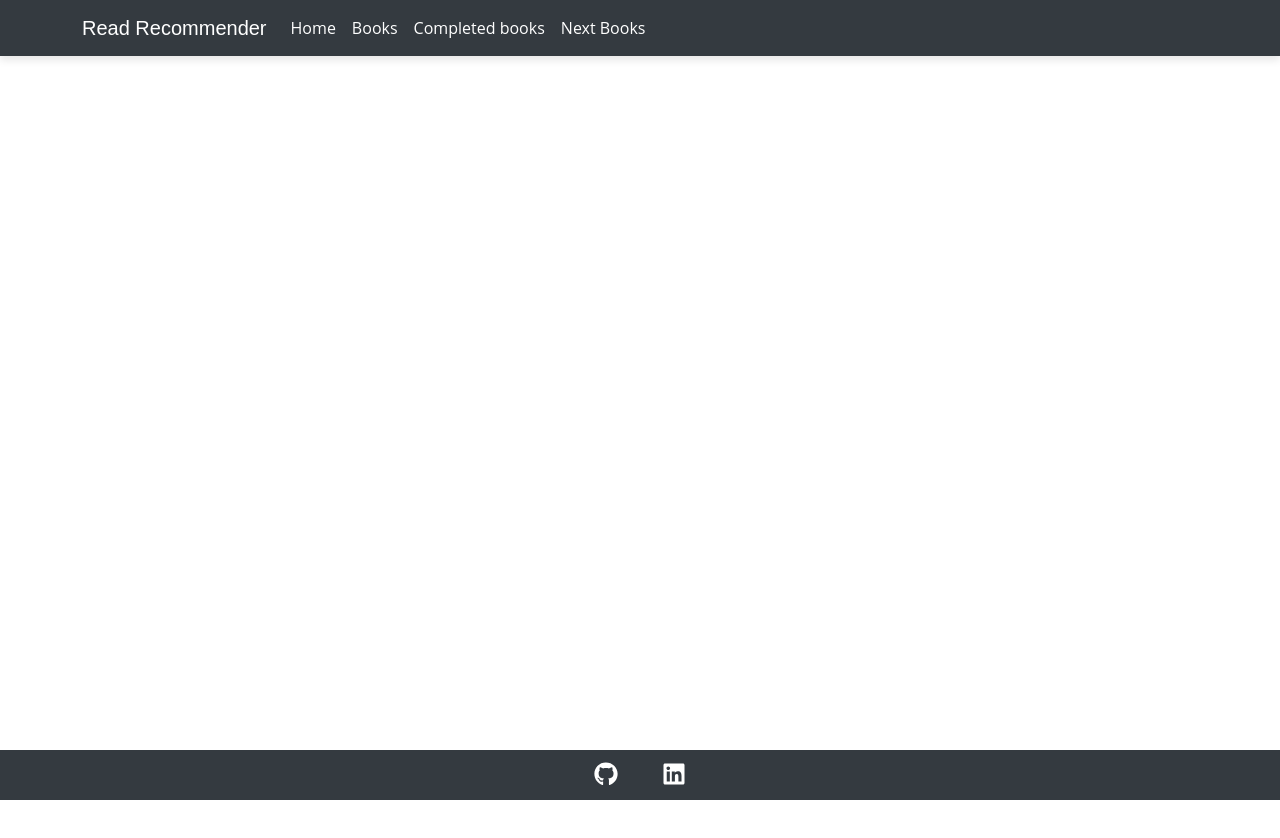
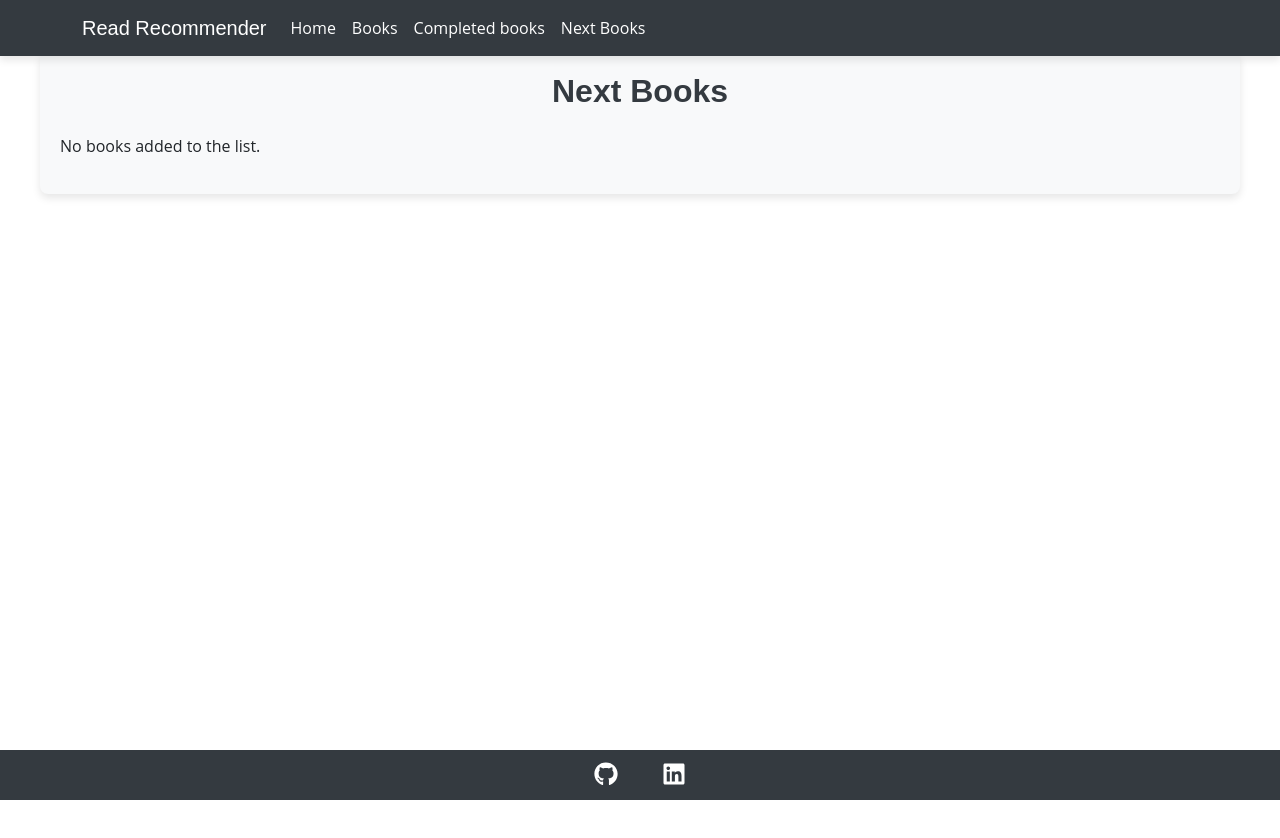
Before and after one commit to LeooRodriguez/ReadRecommender, a React (Create React App) app: page /nextbooks in a window 1280 px wide. Shown: the top 838 px of the page. Built offline with nearby package versions, Linux system fonts and the light colour scheme.

Commit message:
NextBooks ready

```diff
--- a/src/App.js
+++ b/src/App.js
@@ -18,7 +18,7 @@ const App = () => {
           <Route path="/" element={<HomePage />} />
           <Route path="/search" element={<div className="search-page"><SearchPage /></div>} />
           <Route path="/saved" element={<SavedBooksPage />} />
-          <Route path="/nextbooks" component={NextBooksPage} />
+          <Route path="/nextbooks" element={<NextBooksPage />} />
         </Routes>
         <Footer />
       </div>
--- a/src/components/NextBooksPage.css
+++ b/src/components/NextBooksPage.css
@@ -0,0 +1,66 @@
+.next-books-page {
+    margin: 20px auto;
+    padding: 20px;
+    max-width: 1200px;
+    background-color: #f8f9fa;
+    border-radius: 8px;
+    box-shadow: 0 4px 8px rgba(0, 0, 0, 0.1);
+  }
+
+  .page-title {
+    text-align: center;
+    margin-bottom: 20px;
+    font-size: 2rem;
+    color: #343a40;
+    font-weight: bold;
+  }
+
+  .card {
+    margin: 10px;
+    border: none;
+    transition: transform 0.3s, box-shadow 0.3s;
+  }
+
+  .card:hover {
+    transform: scale(1.05);
+    box-shadow: 0 8px 16px rgba(0, 0, 0, 0.2);
+  }
+
+  .card img {
+    height: 250px;
+    object-fit: cover;
+    border-top-left-radius: 8px;
+    border-top-right-radius: 8px;
+  }
+
+  .card-title {
+    font-size: 1.4rem;
+    font-weight: bold;
+    color: #495057;
+    text-align: center;
+  }
+
+  .card-text {
+    font-size: 1rem;
+    color: #6c757d;
+    text-align: center;
+  }
+
+  .card-body {
+    padding: 15px;
+    display: flex;
+    flex-direction: column;
+    justify-content: center;
+    align-items: center;
+  }
+
+  .btn-primary {
+    background-color: #007bff;
+    border-color: #007bff;
+    transition: background-color 0.3s, border-color 0.3s;
+  }
+
+  .btn-primary:hover {
+    background-color: #0056b3;
+    border-color: #004085;
+  }
--- a/src/components/NextBooksPage.js
+++ b/src/components/NextBooksPage.js
@@ -0,0 +1,48 @@
+import React, { useEffect, useState } from 'react';
+import { Container, Row, Col, Card } from 'react-bootstrap';
+import 'bootstrap/dist/css/bootstrap.min.css';
+import './NextBooksPage.css';
+
+const NextBooksPage = () => {
+  const [nextBooks, setNextBooks] = useState([]);
+
+  useEffect(() => {
+    const books = JSON.parse(localStorage.getItem('nextBooks')) || [];
+    console.log('Loaded books:', books); // Verifica la estructura de los datos cargados
+    setNextBooks(books);
+  }, []);
+
+  return (
+    <Container className="next-books-page">
+      <Row>
+        <Col>
+          <h1 className="page-title">Next Books</h1>
+          <Row className="justify-content-center mt-4">
+            {nextBooks.length === 0 ? (
+              <p>No books added to the list.</p>
+            ) : (
+              nextBooks.map((book, index) => (
+                <Col md={4} key={index} className="mb-4">
+                  <Card>
+                    <Card.Img variant="top" src={`https://covers.openlibrary.org/b/id/${book.cover_i}-L.jpg`} />
+                    <Card.Body>
+                      <Card.Title>{book.title}</Card.Title>
+                      <Card.Text>
+                        <strong>Author:</strong> {book.author_name?.join(', ')}<br/>
+                        <strong>First Published:</strong> {book.first_publish_year}<br/>
+                        <strong>Publisher:</strong> {book.publisher?.join(', ')}<br/>
+                        <strong>Subjects:</strong> {book.subject?.slice(0, 3).join(', ')}
+                      </Card.Text>
+                    </Card.Body>
+                  </Card>
+                </Col>
+              ))
+            )}
+          </Row>
+        </Col>
+      </Row>
+    </Container>
+  );
+};
+
+export default NextBooksPage;
--- a/src/components/RecommendationsModal.js
+++ b/src/components/RecommendationsModal.js
@@ -53,6 +53,7 @@ const RecommendationsModal = ({ show, handleClose, savedBooks }) => {
     const nextBooks = JSON.parse(localStorage.getItem('nextBooks')) || [];
     nextBooks.push(book);
     localStorage.setItem('nextBooks', JSON.stringify(nextBooks));
+    console.log('Libros listos:', nextBooks); //Borrar esto en limpieza final
     alert(`${book.title} has been saved to your next books.`);
   };
 
--- a/src/components/SavedBooksPage.js
+++ b/src/components/SavedBooksPage.js
@@ -43,13 +43,13 @@ const SavedBooksPage = () => {
                     <Card.Img variant="top" src={`https://covers.openlibrary.org/b/id/${book.cover_i}-L.jpg`} />
                     <Card.Body>
                       <Card.Title>{book.title}</Card.Title>
+                      <Button variant="danger" onClick={() => removeBook(index)}>Remove</Button>
                       <Card.Text>
                         <strong>Author:</strong> {book.author_name?.join(', ')}<br/>
                         <strong>First Published:</strong> {book.first_publish_year}<br/>
                         <strong>Publisher:</strong> {book.publisher?.join(', ')}<br/>
                         <strong>Subjects:</strong> {book.subject?.slice(0, 3).join(', ')}
                       </Card.Text>
-                      <Button variant="danger" onClick={() => removeBook(index)}>Remove</Button>
                     </Card.Body>
                   </Card>
                 </Col>
```
